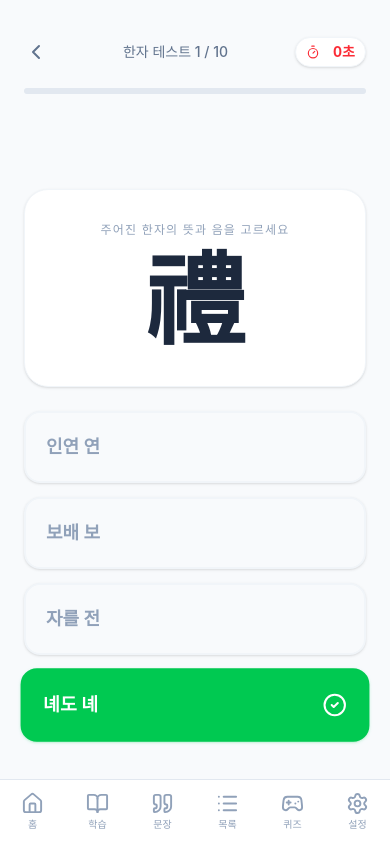
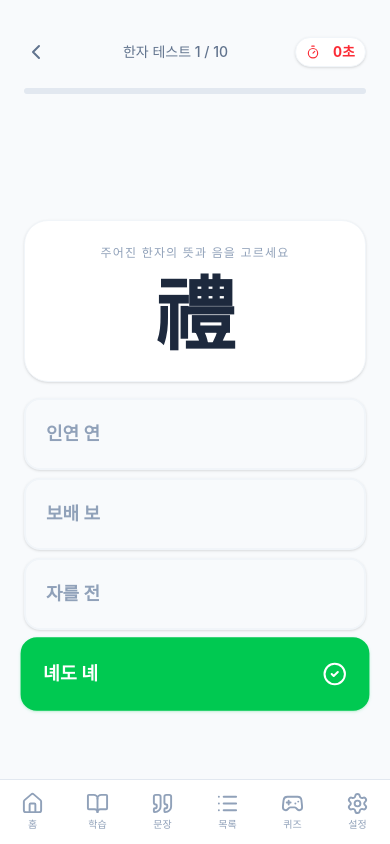
Before and after one commit to iloveadi/1000, a React (Vite) app: page /quiz in a window 390 px wide. Built offline with nearby package versions, Linux system fonts and the light colour scheme; a web font is replaced by a local one.

Commit message:
style(Quiz): reduce padding and gaps for better mobile fit

```diff
--- a/src/pages/Quiz.jsx
+++ b/src/pages/Quiz.jsx
@@ -201,17 +201,17 @@ export default function Quiz() {
                         animate={{ x: 0, opacity: 1 }}
                         exit={{ x: -20, opacity: 0 }}
                         transition={{ duration: 0.25 }}
-                        className="bg-white dark:bg-slate-800 rounded-3xl shadow-sm border border-slate-100 dark:border-slate-700 p-8 mb-6 text-center"
+                        className="bg-white dark:bg-slate-800 rounded-3xl shadow-sm border border-slate-100 dark:border-slate-700 p-6 mb-4 text-center"
                     >
                         <p className="text-slate-400 dark:text-slate-500 text-xs font-medium uppercase tracking-widest mb-4">주어진 한자의 뜻과 음을 고르세요</p>
-                        <h1 className="text-[100px] font-hanja font-bold text-slate-800 dark:text-slate-100 leading-none">
+                        <h1 className="text-[80px] font-hanja font-bold text-slate-800 dark:text-slate-100 leading-none">
                             {currentItem.hanja}
                         </h1>
                     </motion.div>
                 </AnimatePresence>
 
                 {/* Options Grid */}
-                <div className="grid grid-cols-1 gap-3.5">
+                <div className="grid grid-cols-1 gap-2">
                     {currentItem.options.map((option, idx) => {
                         const isCorrect = option.id === currentItem.id;
                         const isSelected = selectedId === option.id;
```
